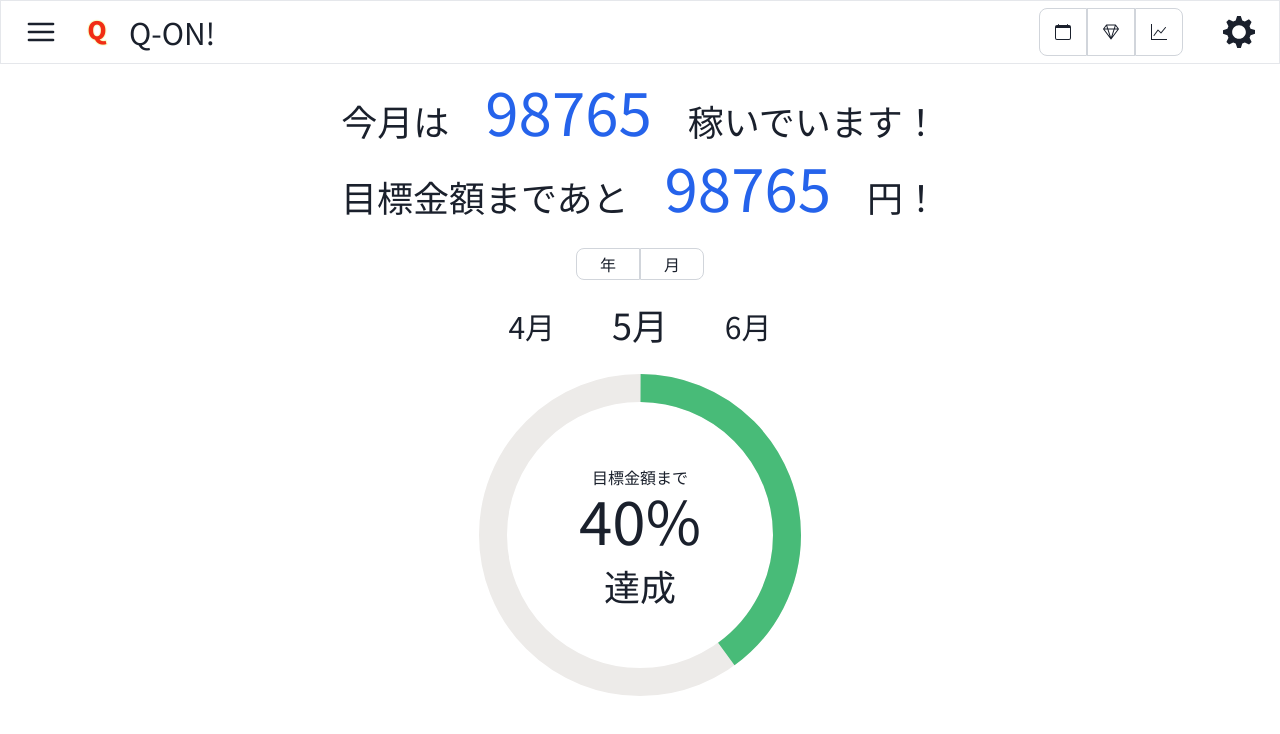
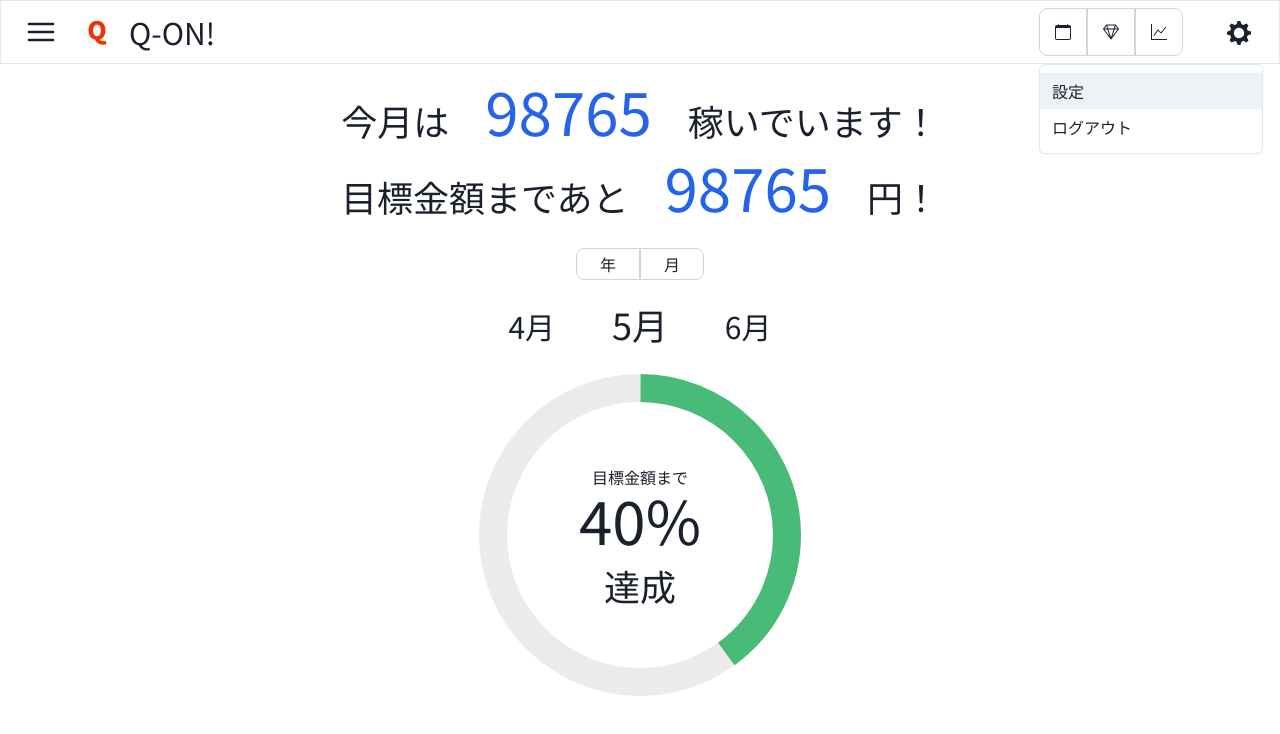
Before and after one commit to Yu-7777/hackit_2024, a Next.js app in the folder front/: page /expected in a window 1280 px wide. Both pictures are taken after a click on the button 1239 px from the left and 32 px from the top of the page. Shown: the top 734 px of the page. Built offline with nearby package versions, Linux system fonts and the light colour scheme.

Commit message:
ログアウト機能の実装

```diff
--- a/front/app/components/Header.tsx
+++ b/front/app/components/Header.tsx
@@ -6,17 +6,60 @@ import {
   ChevronLeftIcon,
   ChevronRightIcon,
   SettingsIcon,
+  ChevronDownIcon,
 } from "@chakra-ui/icons";
 import { BsCalendar, BsGem, BsGraphUp } from "react-icons/bs";
 
 import GrayRoundButton from "./GrayRoundButton";
 import GraySquareButton from "./GraySquareButton";
-import { useDisclosure } from "@chakra-ui/react";
+import { Button, Menu, MenuButton, MenuItem, MenuList, useDisclosure, useToast } from "@chakra-ui/react";
 import React from "react";
+import { useRouter } from "next/navigation";
 
-export const Header = ({ isSideMenuOpen, toggleSideMenu }) => {
+export const Header = ({ isSideMenuOpen, toggleSideMenu }: {isSideMenuOpen: any, toggleSideMenu: any}) => {
   const { isOpen, onOpen, onClose } = useDisclosure();
   const btnRef = React.useRef();
+  const toast = useToast();
+  const router = useRouter();
+
+  /* ユーザのログアウト処理を実施する関数 */
+  const userLogout = async () => {
+    const response = await fetch(`${process.env.NEXT_PUBLIC_API_HOST}/api/v1/auth/sign_out`, {
+      method: "DELETE",
+      mode: "cors",
+      headers: {
+        "Content-Type": "application/json",
+        "Authorization": `Bearer ${localStorage.getItem("access-token")}`,
+      },
+    });
+
+    if (response.ok) {
+      localStorage.removeItem("access-token");
+
+      toast({
+        title: "ログアウトしました",
+        status: "success",
+        duration: 3000,
+        isClosable: true,
+      });
+
+      router.push("/login");
+    } else {
+      const data = await response.json();
+      console.log(data);
+      const errorMessages = data.errors;
+
+      errorMessages.forEach((message: string) => {
+        toast({
+          title: "ログアウトエラー",
+          description: message,
+          status: "error",
+          duration: 9000,
+          isClosable: true,
+        });
+      });
+    }
+  }
 
   // Header をエクスポートする
   const handleButtonClick = () => {
@@ -50,7 +93,15 @@ export const Header = ({ isSideMenuOpen, toggleSideMenu }) => {
           <BsGraphUp />
         </GraySquareButton>
         <div className="ml-8">
-          <GrayRoundButton icon={SettingsIcon} onClick={handleButtonClick} />
+          <Menu isLazy>
+            <MenuButton className="w-12 h-12 rounded-full hover:bg-gray-200">
+              <SettingsIcon boxSize={6} />
+            </MenuButton>
+            <MenuList>
+              <MenuItem as="a" href="/user/setting">設定</MenuItem>
+              <MenuItem as="button" onClick={userLogout}>ログアウト</MenuItem>
+            </MenuList>
+          </Menu>
         </div>
       </div>
     </header>
--- a/front/app/login/page.tsx
+++ b/front/app/login/page.tsx
@@ -73,6 +73,7 @@ export default function LoginPage() {
                   return;
                 }
 
+                /* ローカルストレージにアクセストークンを設置 */
                 localStorage.setItem("access-token", token);
 
                 console.log("ログイン成功")
```
